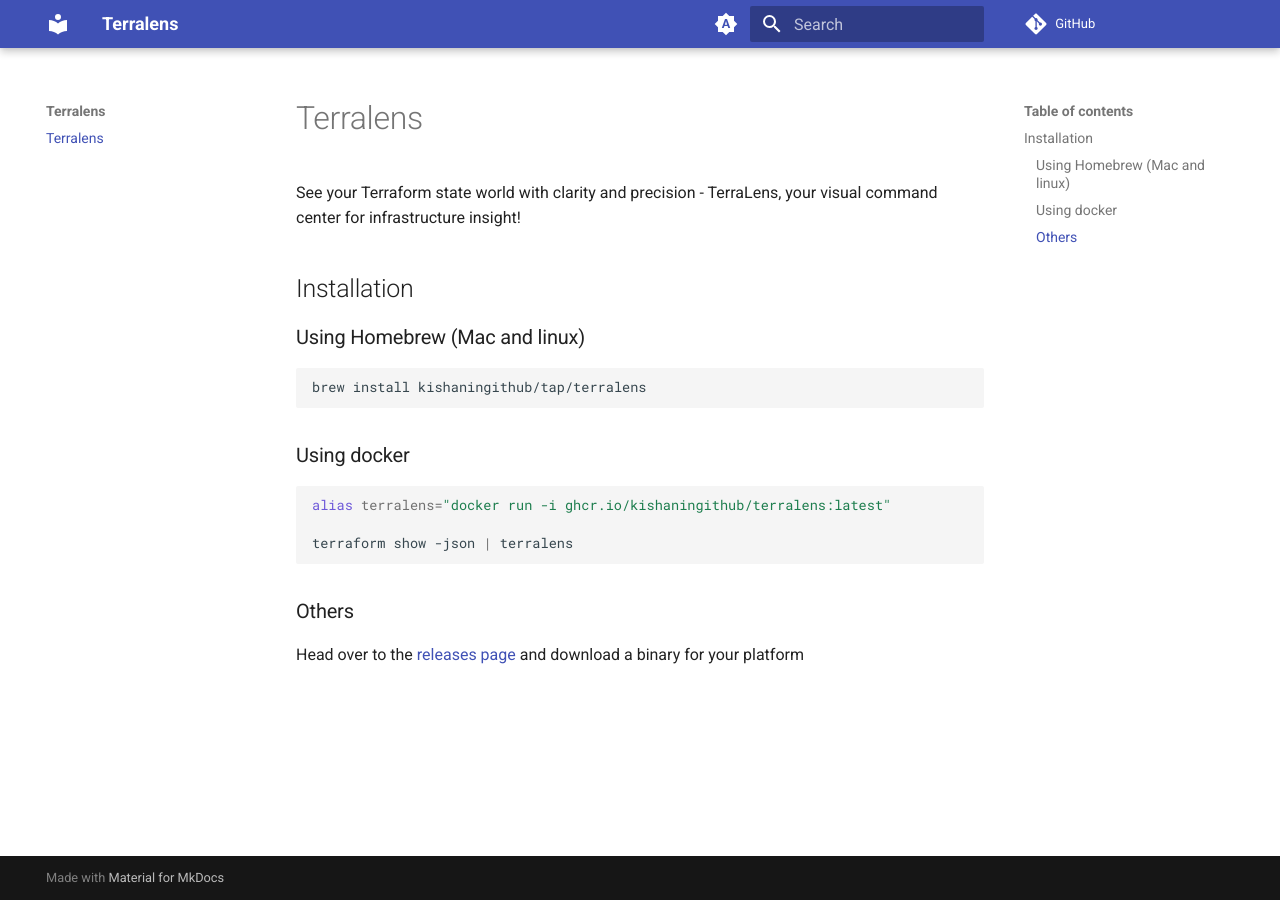
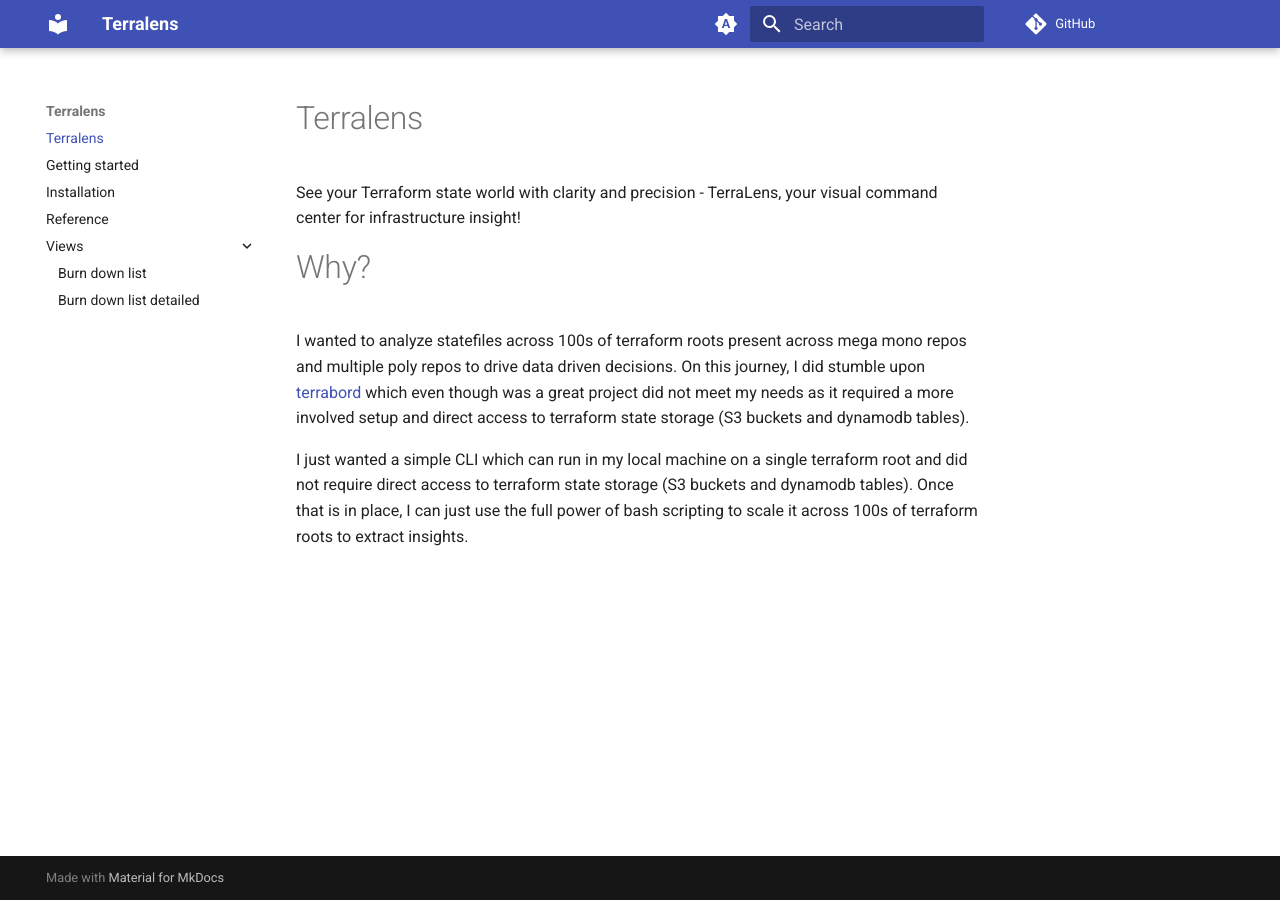
Before and after one commit to kishaningithub/terralens, an MkDocs documentation site: the page built from docs/index.md, in a window 1280 px wide. Built offline with MkDocs 1.6.1 and Material for MkDocs 9.7.7, drawn with Linux system fonts in a browser that asks for light colours; comment, search, counter and statistics services are not loaded.

````diff
--- a/docs/index.md
+++ b/docs/index.md
@@ -2,22 +2,13 @@
 
 See your Terraform state world with clarity and precision - TerraLens, your visual command center for infrastructure insight!
 
-## Installation
+# Why?
 
-### Using Homebrew (Mac and linux)
+I wanted to analyze statefiles across 100s of terraform roots present across mega mono repos and multiple poly repos to
+drive data driven decisions. On this journey, I did stumble upon [terrabord](https://github.com/camptocamp/terraboard)
+which even though was a great project did not meet my needs as it required a more involved setup and direct access to
+terraform state storage (S3 buckets and dynamodb tables).
 
-```bash
-brew install kishaningithub/tap/terralens
-```
-
-### Using docker
-
-```bash
-alias terralens="docker run -i ghcr.io/kishaningithub/terralens:latest"
-
-terraform show -json | terralens
-```
-
-### Others
-
-Head over to the [releases page](https://github.com/kishaningithub/terralens/releases) and download a binary for your platform
+I just wanted a simple CLI which can run in my local machine on a single terraform root and did not require direct
+access to terraform state storage (S3 buckets and dynamodb tables). Once that is in place, I can just use the full
+power of bash scripting to scale it across 100s of terraform roots to extract insights.
--- /dev/null
+++ b/docs/views/burn-down-list-detailed.md
@@ -0,0 +1,7 @@
+# Burn down list detailed
+
+## Command
+
+```bash
+terraform show -json | terralens -d burn_down_list
+```
--- a/mkdocs.yml
+++ b/mkdocs.yml
@@ -7,6 +7,9 @@ markdown_extensions:
   - pymdownx.superfences
 theme:
   name: material
+  features:
+    - navigation.expand
+    - content.code.copy
   palette:
     # Palette toggle for automatic mode
     - media: "(prefers-color-scheme)"
````
Also changed, not shown: docs/getting-started.md (added, +20 -0 lines), docs/installation.md (added, +20 -0 lines), docs/reference.md (added, +23 -0 lines), docs/views/index.md (added, +26 -0 lines), 1 other file.
